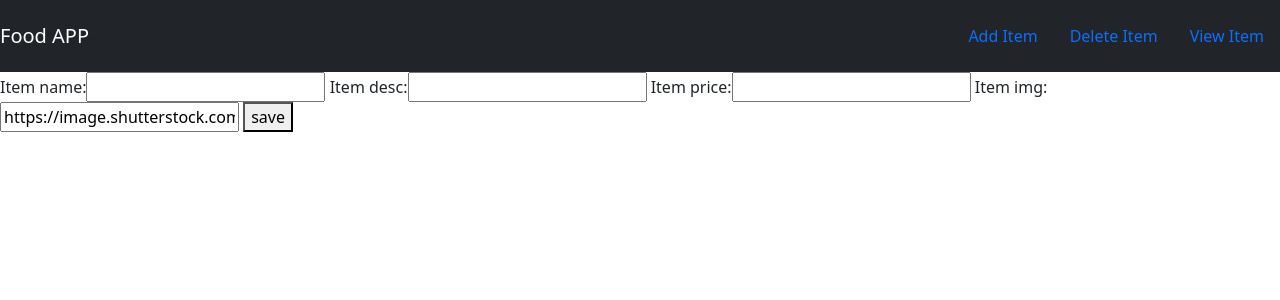
After one commit to chanawit-k/food, a Django app: page /food/add in a window 1280 px wide. The commit adds this page. Shown: the top 300 px of the page. Run offline with Django 3.2, Linux system fonts and the light colour scheme.

Commit message:
forms app update delete

```diff
--- /dev/null
+++ b/food/forms.py
@@ -0,0 +1,7 @@
+from django.forms import ModelForm
+from .models import Item
+
+class ItemForm (ModelForm):
+    class Meta:
+        model = Item
+        fields = ['item_name', 'item_desc', 'item_price', 'item_img']
--- a/food/templates/food/base.html
+++ b/food/templates/food/base.html
@@ -11,7 +11,7 @@
     <nav class="navbar navbar-dark bg-dark ">
         <a href="#" class="navbar-brand">Food APP</a>
         <div class="navbar">
-            <a class="nav-item nav-link" href="#"> Add Item  </a>
+            <a class="nav-item nav-link" href="{% url 'food:create_item' %}"> Add Item  </a>
             <a class="nav-item nav-link " href="#"> Delete Item  </a>
             <a class="nav-item nav-link " href="#"> View Item  </a>
         </div>
--- a/food/templates/food/detail.html
+++ b/food/templates/food/detail.html
@@ -9,6 +9,7 @@
                 <h3>{{item.item_name}}</h3>
                 <h3> {{item.item_desc}}</h3>
                 <h3>{{item.item_price}} </h3>
+                <a href="{% url 'food:update_item' item.id %}">update</a> <a href="{% url 'food:delete_item' item.id %}">delete</a>
             </div>
         </div>
     </div>
--- /dev/null
+++ b/food/templates/food/item-delete.html
@@ -0,0 +1,5 @@
+<form method="POST">
+    {% csrf_token %}
+    <h3>Are you sure to delete this item ?</h3>
+    <button type="submit">sure</button>
+</form>
--- /dev/null
+++ b/food/templates/food/item-form.html
@@ -0,0 +1,8 @@
+{% extends 'food/base.html'%}
+{% block body %}
+<form method="POST">
+    {% csrf_token %}
+    {{form}}
+    <button type="submit" > save </button>
+</form>
+{% endblock %}
--- a/food/urls.py
+++ b/food/urls.py
@@ -6,5 +6,7 @@ urlpatterns = [
     path('', views.index, name="index"),
     path('item/', views.item, name='item'),
     path('<int:item_id>/', views.detail, name="detail"),
-    path('add', views.creat_item , name="addItem"),
+    path('add', views.create_item, name="create_item"),
+    path('update/<int:id>', views.update_item, name="update_item"),
+    path('delete/<int:id>', views.delete_item, name="delete_item"),
 ]
--- a/food/views.py
+++ b/food/views.py
@@ -1,9 +1,11 @@
 from multiprocessing import context
 from urllib import request
-from django.shortcuts import render
+from django.shortcuts import redirect, render
 from django.http import HttpResponse
 from django.template import loader
+
 from .models import Item
+from .forms import ItemForm
 
 # Create your views here.
 def index(request):
@@ -22,3 +24,37 @@ def detail(request, item_id):
 
 def item(request):
     return HttpResponse('<h1> item views </h1>')
+
+def create_item(request):
+    form = ItemForm(request.POST or None)
+
+    if form.is_valid():
+        form.save()
+        return redirect('food:index')
+    context = {
+        'form':form
+    }
+    return render(request, 'food/item-form.html', context  )
+
+def update_item(request, id):
+    item = Item.objects.get(pk=id)
+    form = ItemForm(request.POST or None, instance=item)
+
+    if form.is_valid():
+        form.save()
+        return redirect('food:index')
+    context = {
+        'form':form
+    }
+    return render(request, 'food/item-form.html', context  )
+
+def delete_item(request, id):
+    print(id)
+    item = Item.objects.get(pk=id)
+    if request.method == 'POST':
+        item.delete()
+        return redirect('food:index')
+    context = {
+        'item':item
+    }
+    return render(request, 'food/item-delete.html', context )
```
Also changed, not shown: db.sqlite3.
